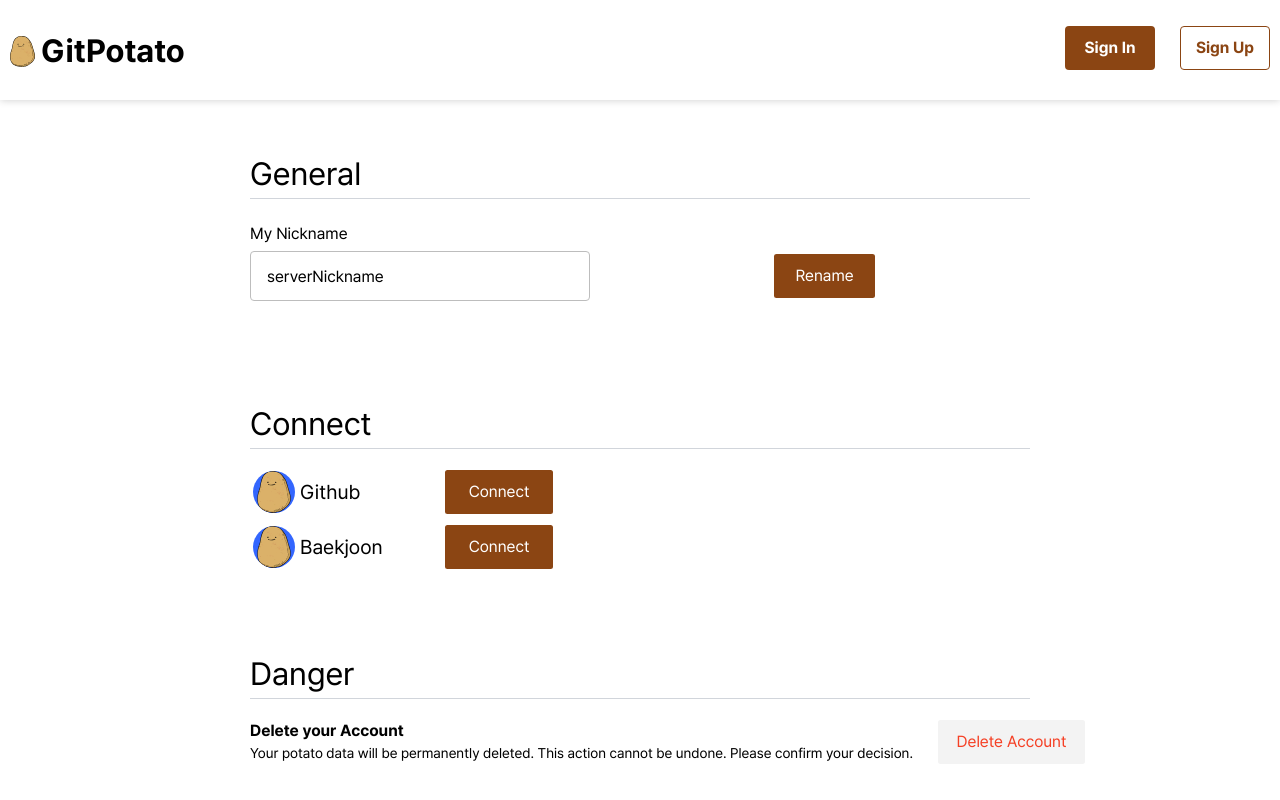
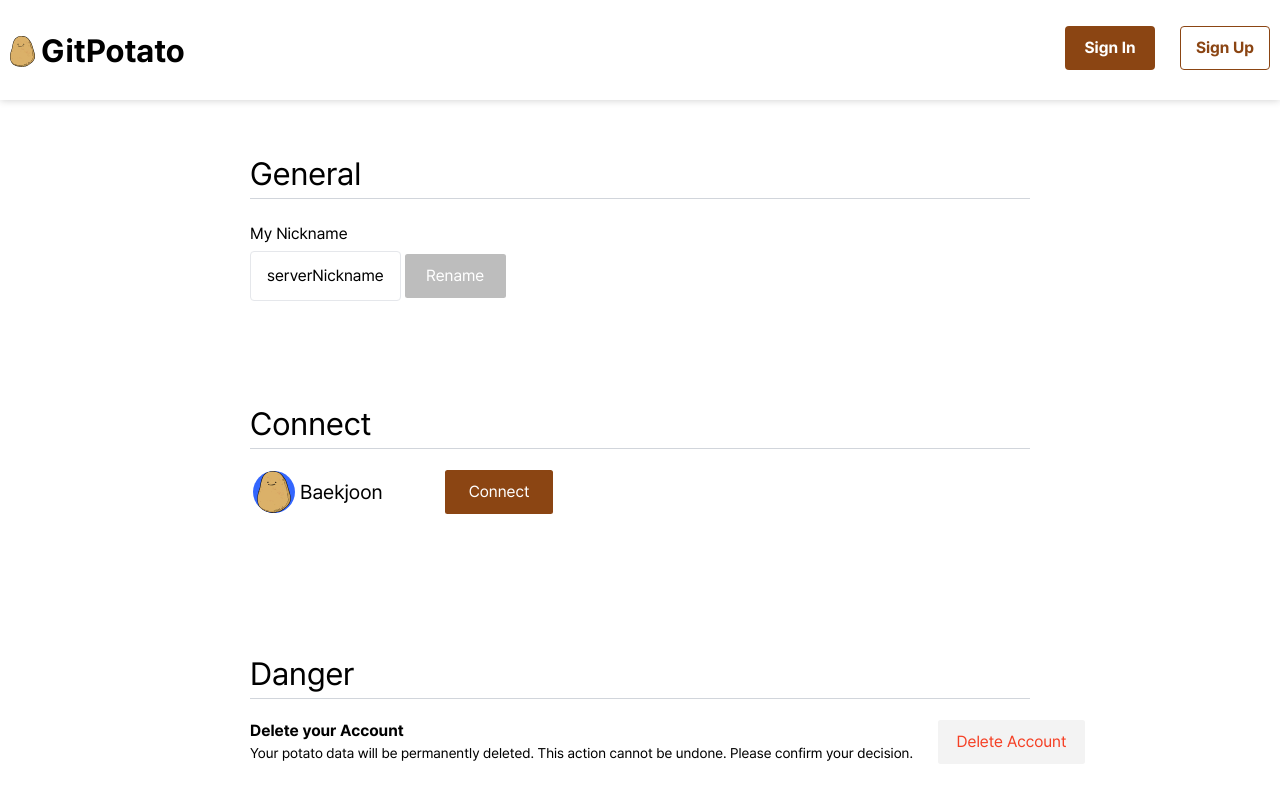
Before and after one commit to junhyeon0218/oz_03_main-004-FE, a React (Vite) app: page /setting/1 in a window 1280 px wide. Shown: the top 800 px of the page. Built offline with nearby package versions, Linux system fonts and the light colour scheme.

Commit message:
🎨 Design: Nickname 변경 버튼 수정

```diff
--- a/src/pages/setting/index.jsx
+++ b/src/pages/setting/index.jsx
@@ -25,16 +25,15 @@ const Setting = () => {
     const [error, setError] = useState({ nickname: '' });
     const [isFormValid, setIsFormValid] = useState(false);
     // Github, Baekjoon 연동 (연동되지않았다=false)
-    const [isGithubConnected, setIsGithubConnected] = useState(false);
     const [isBaekjoonConnected, setIsBaekjoonConnected] = useState(false);
+    const [isEditing, setIsEditing] = useState(false); // 닉네임 편집 상태
 
     // Nickname에 error 또는 빈 input 인지 확인
     const validateForm = () => {
         return Object.values(error).every((err) => !err) && nickname.trim() !== '';
     };
 
-    useEffect(
-        () => {
+    useEffect(() => {
         // 사용자 id별 Setting Page 로드
         const fetchUser = async () => {
             try {
@@ -77,11 +76,12 @@ const Setting = () => {
         fetchUser();
         getNickname();
         fetchConnections();
-        },
-        // [id],
-        // (나중에 삭제하기)
-        []
-    );
+    }, [id]);
+
+    // Nickname 입력창 클릭 시 편집 상태로 전환
+    const handleClickNicknameInput = () => {
+        setIsEditing(true);
+    };
 
     // Nickname Rename
     const handleNicknameChange = async () => {
@@ -92,6 +92,8 @@ const Setting = () => {
                 // await axios.put('/api/nickname', { nickname });
                 // setNickname(nickname);
                 // setError({ ...error, nickname: '' });
+
+                setIsEditing(false);
                 alert('Nickname updated successfully');
             } catch (error) {
                 console.error('Failed to change nickname', error);
@@ -138,7 +140,10 @@ const Setting = () => {
         <div className='m-ful flex h-[100vh] w-full flex-col items-center'>
             <div className='relative h-250 w-[calc(100%-500px)] min-w-627 pt-50'>
                 <h1 className='h-auto min-w-0 border-b border-gray-300 text-32'>General</h1>
-                <div className='mt-15 flex items-center'>
+                <div className='mt-15'>
+                    <div className='flex items-start'>
+                        <div className='h-150'>
+                            {isEditing ? (
                                 <FormInput
                                     id='userNickname'
                                     label='My Nickname'
@@ -150,34 +155,37 @@ const Setting = () => {
                                     value={nickname}
                                     isFormValid={isFormValid}
                                     setIsFormValid={setIsFormValid}
+                                    className='w-520'
                                 />
-                    {/* 반응형추가하기 */}
+                            ) : (
+                                <div className='my-8 inline-flex h-auto w-auto flex-col items-start justify-start gap-2'>
+                                    <label htmlFor={id} className='mb-3 text-16 text-black'>
+                                        My Nickname
+                                    </label>
+                                    <span
+                                        onClick={handleClickNicknameInput}
+                                        className='inline-flex h-50 cursor-pointer items-center justify-start gap-2.5 rounded-4 border bg-white px-16 py-15'
+                                    >
+                                        {nickname}
+                                    </span>
+                                </div>
+                            )}
+                        </div>
                         <button
                             onClick={handleNicknameChange}
-                        className='absolute left-520 top-154 ml-4 h-44 w-101 rounded bg-primary text-white duration-200 hover:scale-105'
+                            className={`${
+                                isEditing ? 'bg-primary' : 'bg-gray-db'
+                            } ml-4 mt-40 h-44 w-101 rounded text-white duration-200`}
+                            disabled={!isEditing}
                         >
                             Rename
                         </button>
                     </div>
                 </div>
+            </div>
             <div className='relative h-250 w-[calc(100%-500px)] min-w-627 pt-50'>
                 <h1 className='h-auto min-w-0 border-b border-gray-300 text-32'>Connect</h1>
                 <div className='mt-15 flex w-520 flex-col'>
-                    <div className='ml-3 flex h-55 w-300 items-center justify-between'>
-                        <span className='flex items-center'>
-                            <img src='../../../public/potato.svg' className='h-42 w-42 rounded-full bg-blue' />
-                            <p className='ml-5 text-20'>Github</p>
-                        </span>
-                        <button
-                            className={`left-535 top-142 ml-4 h-44 w-108 rounded text-16 text-white duration-200 hover:scale-105 ${
-                                isGithubConnected ? 'bg-gray-db' : 'bg-primary'
-                            }`}
-                            onClick={() => !isGithubConnected && handleConnect('Github')}
-                            disabled={isGithubConnected}
-                        >
-                            {isGithubConnected ? 'Connected' : 'Connect'}
-                        </button>
-                    </div>
                     <div className='ml-3 flex h-55 w-300 items-center justify-between'>
                         <span className='flex items-center'>
                             <img src='../../../public/potato.svg' className='h-42 w-42 rounded-full bg-blue' />
```
Lines whose indentation alone changed are shown as unchanged.
